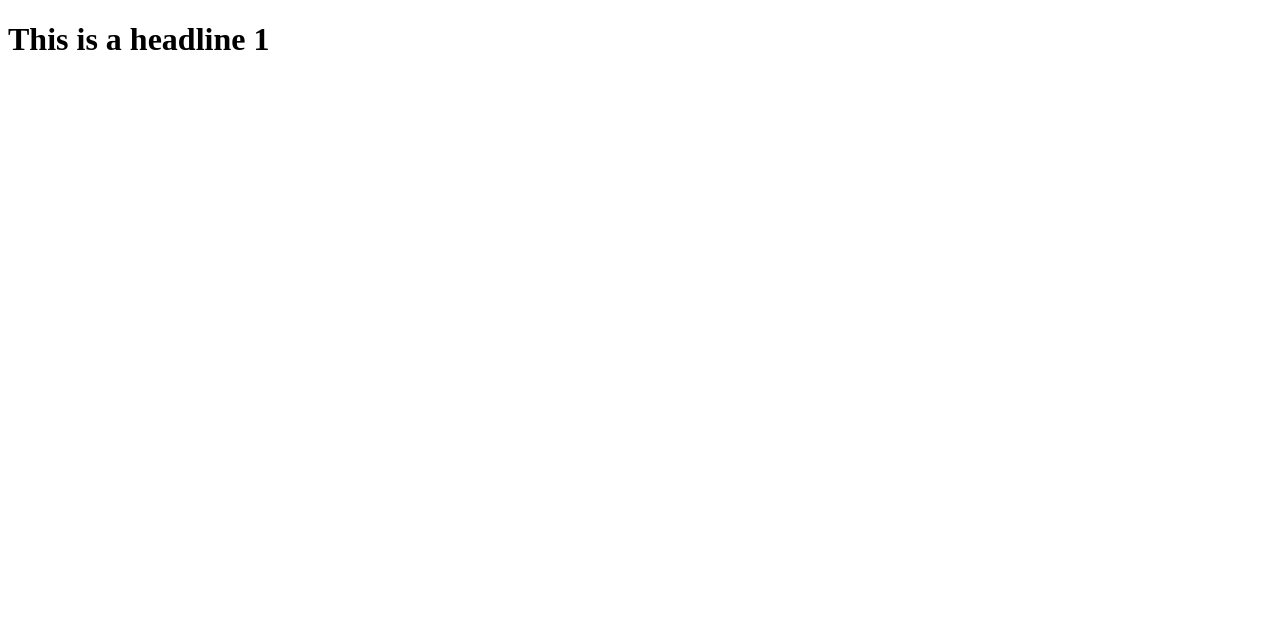
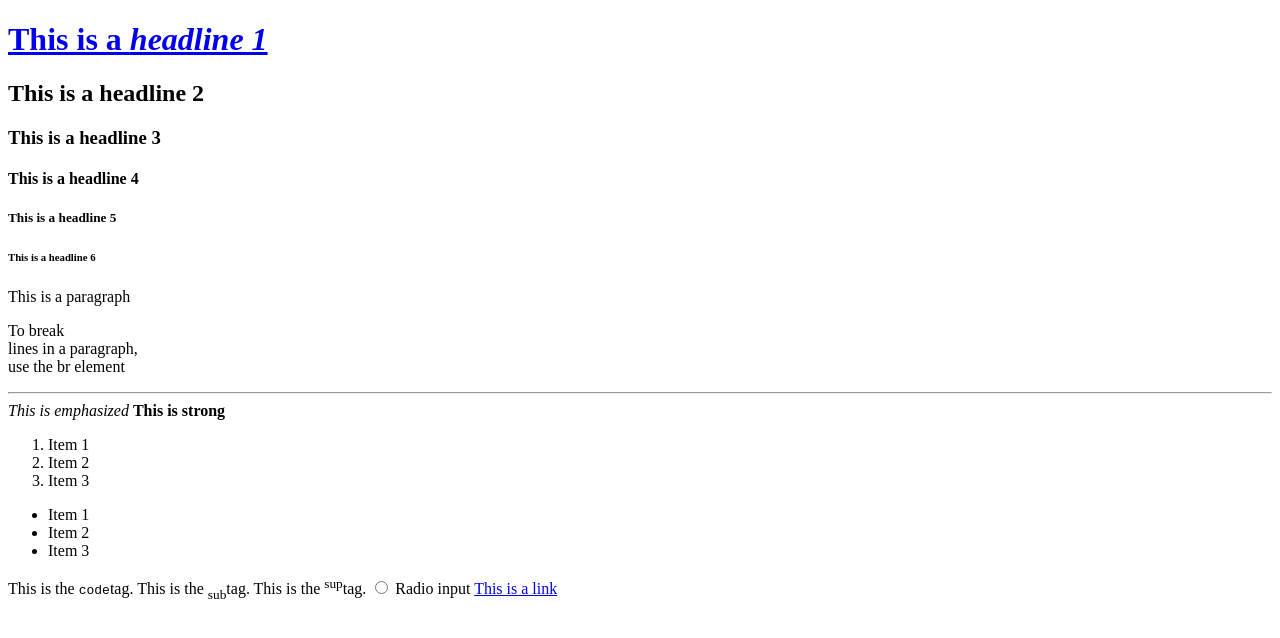
Before and after one commit to salkharafi/salkharafi.github.io, a plain HTML site: page index.html in a window 1280 px wide. Drawn offline with Linux system fonts and the light colour scheme.

Commit message:
added page 2

```diff
--- a/index.html
+++ b/index.html
@@ -4,6 +4,48 @@
         <title>This is my webpage</title>
     </head>
     <body>
-        <h1>This is a headline 1</h1>
+        <h1>
+            <a href="page2.html">This is a <em>headline 1</em></a>
+        </h1>
+
+        <h2>This is a headline 2</h2>
+        <h3>This is a headline 3</h3>
+        <h4>This is a headline 4</h4>
+        <h5>This is a headline 5</h5>
+        <h6>This is a headline 6</h6>
+
+        <p>This is a paragraph</p>
+
+        <p>To break <br> lines in a paragraph, <br>use the br element</p>
+
+        <hr />
+
+        <em>This is emphasized</em>
+        <strong> This is strong</strong>
+
+        <!-- this is a comment (if you're building a website this is a great way to communicate with other coders) -->
+
+        <ol>
+            <li>Item 1</li>
+            <li>Item 2</li>
+            <li>Item 3</li>
+        </ol>
+
+        <ul>
+            <li>Item 1</li>
+            <li>Item 2</li>
+            <li>Item 3</li>
+        </ul>
+
+        This is the <code>code</code>tag.
+
+        This is the <sub>sub</sub>tag.
+
+        This is the <sup>sup</sup>tag.
+
+        <input type="radio" name="radio"> Radio input
+
+        <a href="http://google.com">This is a link</a>
+
     </body>
 </html>
```
Also changed, not shown: page2.html (added, +10 -0 lines).
